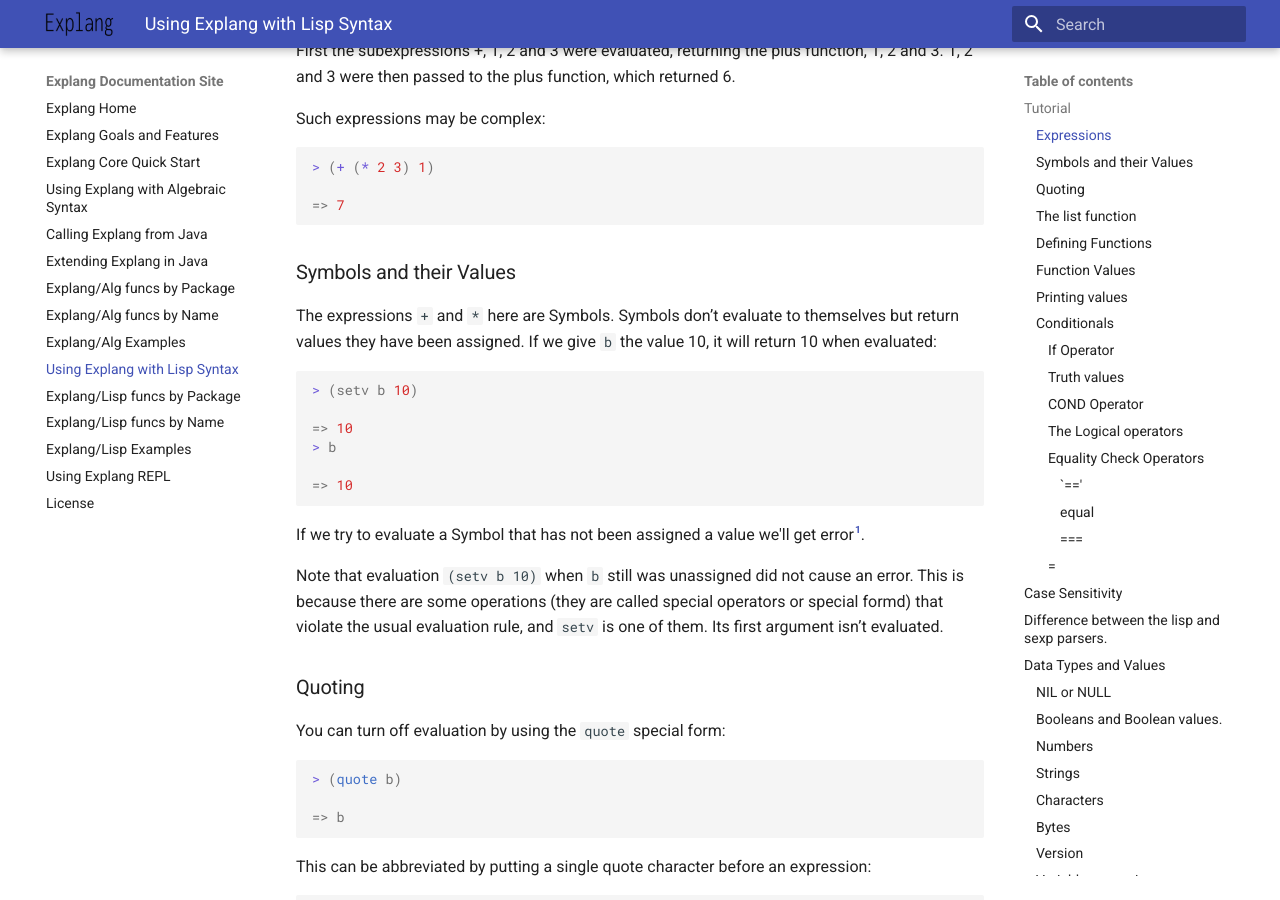
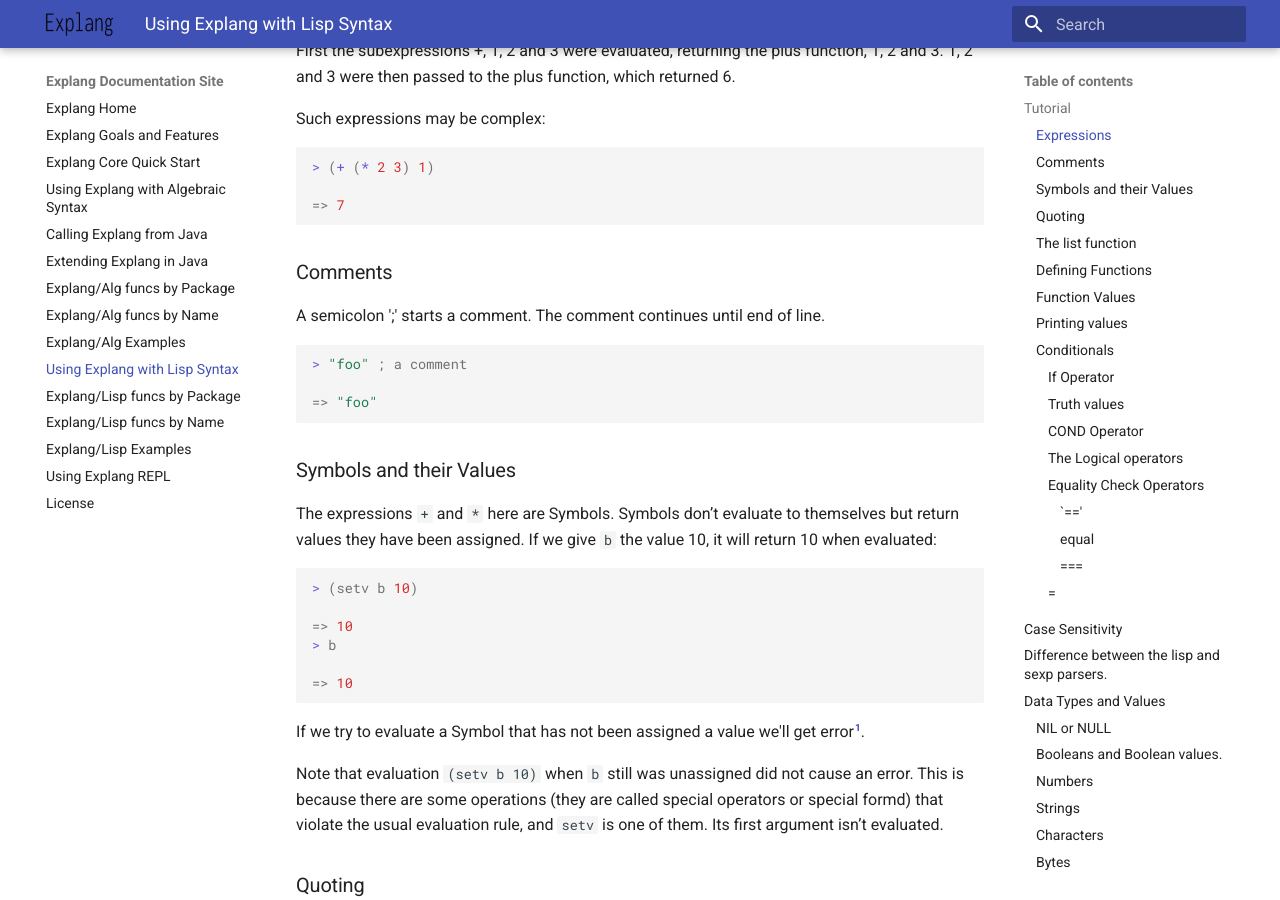
Before and after one commit to opsit-io/opsit-explang-docs, an MkDocs documentation site: the page built from docs/explang-lisp.md, in a window 1280 px wide and 900 px high, scrolled down 864 px. Built offline with MkDocs 1.6.1 and Material for MkDocs 9.7.7, drawn with Linux system fonts in a browser that asks for light colours.

Commit message:
feat: add section on comments

````diff
--- a/docs/explang-lisp.md
+++ b/docs/explang-lisp.md
@@ -50,6 +50,17 @@
 
 => 7
 ```
+
+### Comments
+
+A semicolon ';' starts a comment. The comment continues until end of line.
+
+```lisp
+> "foo" ; a comment
+
+=> "foo"
+```
+
 
 ### Symbols and their Values
 
@@ -554,6 +565,11 @@
 ```
 
 
+##
+
+
+
+
 
 ## Case Sensitivity
 
````
